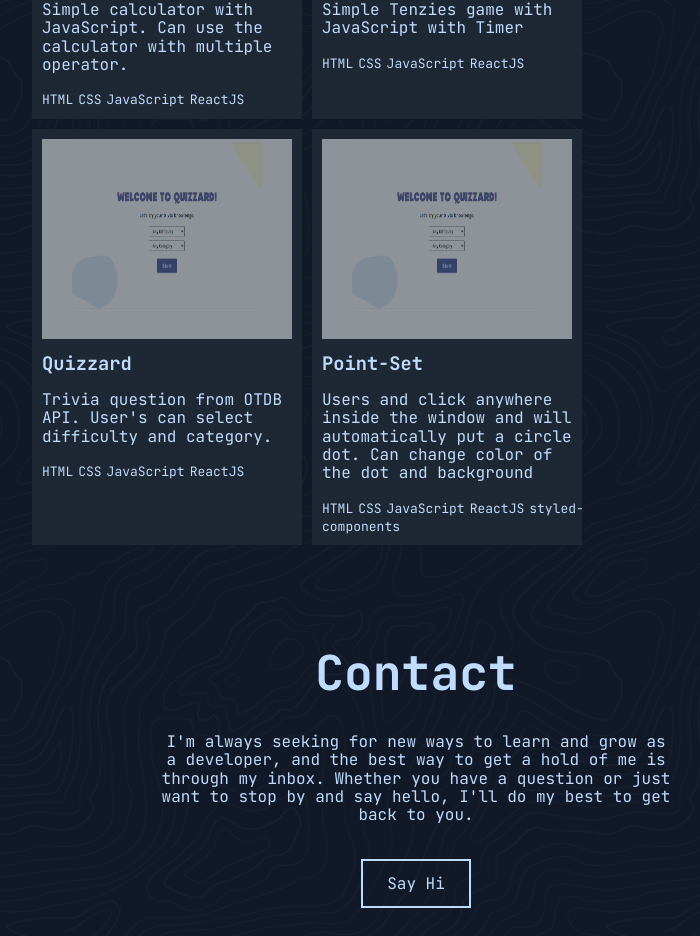
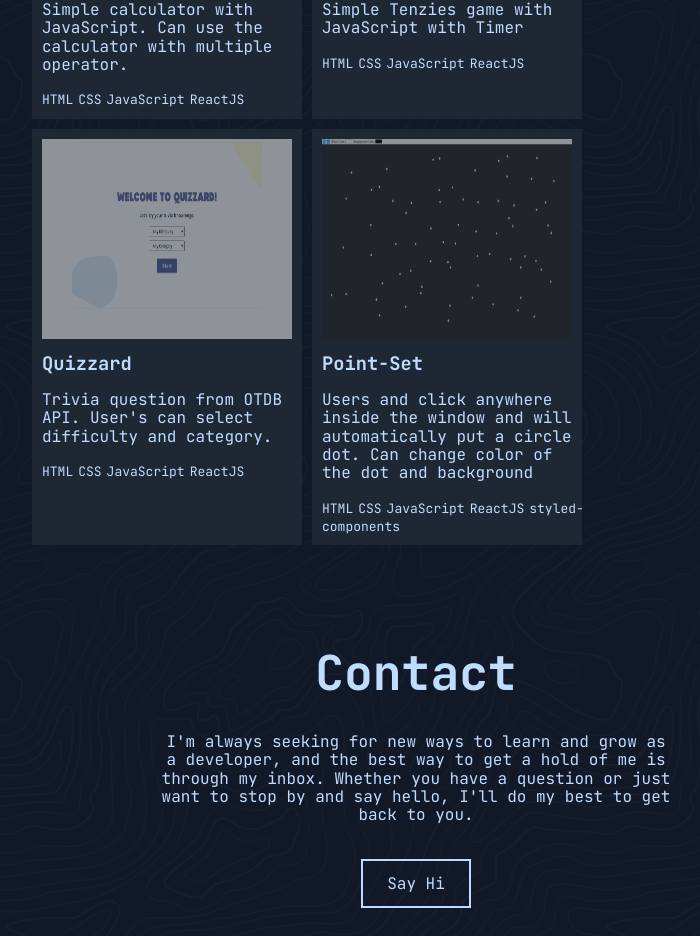
Before and after one commit to henryjrtena/website-portfolio, a React (Vite) app: page / in a window 1280 px wide. Shown: the part 2827-3763 px from the top of the page, without its empty margins (224-924 px from the left). Built offline with nearby package versions, Linux system fonts and the light colour scheme.

Commit message:
add image

```diff
--- a/src/components/Data/BE_Proj.js
+++ b/src/components/Data/BE_Proj.js
@@ -32,7 +32,7 @@ export default {
                 "name": "Point-Set",
                 "url": "https://gilded-gingersnap-c4d5de.netlify.app/",
                 "madeWith": ['HTML', 'CSS', 'JavaScript', 'ReactJS', 'styled-components'],
-                "imgDir": "project-images/quizzard.png",
+                "imgDir": "project-images/point-setter.png",
                 "info": "Users and click anywhere inside the window and will automatically put a circle dot. Can change color of the dot and background"
             }
         ]
```
Also changed, not shown: public/project-images/point-setter.png (added).
